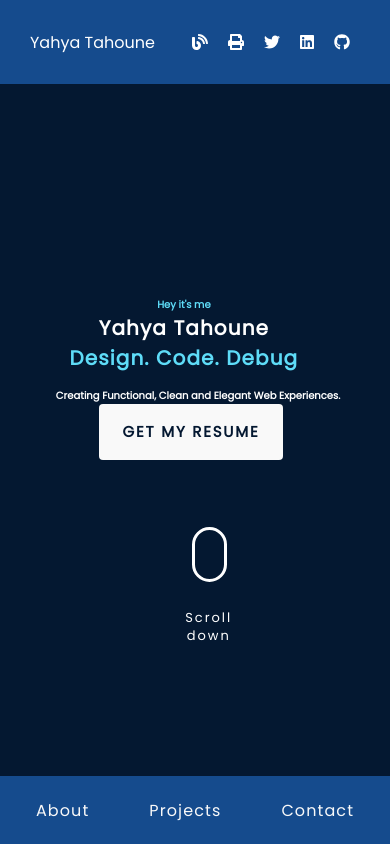
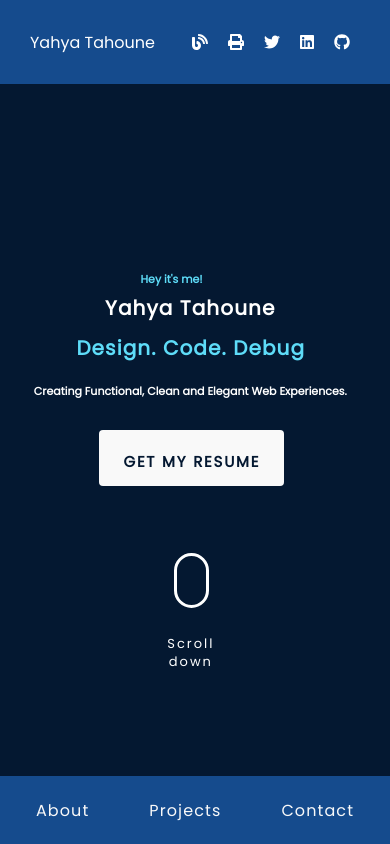
Before and after one commit to RemoteSoul-hub/portfolioYT, a React (Create React App) app: page / in a window 390 px wide. Shown: the top 844 px of the page. Built offline with nearby package versions, Linux system fonts and the light colour scheme.

Commit message:
media queries

```diff
--- a/src/App.css
+++ b/src/App.css
@@ -13,3 +13,7 @@ body {
 p {
   color: #041831;
 }
+
+a {
+  text-decoration: none;
+}
--- a/src/components/Featured.js
+++ b/src/components/Featured.js
@@ -142,7 +142,6 @@ img:hover {
 }
 `;
 const TextDescription = styled.div`
-    margin-left: 50px;
     width: 50%;
         h1 {
         transition: 50ms ease-in-out;
@@ -176,6 +175,7 @@ const Skills = styled.div`
     a {
         transition: transform .3s ease-out;
         display: inline-block;
+        text-decoration: none;
     }
     a:hover {
   transform: translate(0, -5px);
--- a/src/components/Intro.js
+++ b/src/components/Intro.js
@@ -4,7 +4,7 @@ const Intro = (props) => {
     return (
     <Container>
         <SmallerContainer>
-        <TitleSmall>Hey it's me</TitleSmall>
+        <TitleSmall>Hey it's me!</TitleSmall>
         <TitleBig>Yahya Tahoune</TitleBig>
         <TitleBig1>Design. Code. Debug</TitleBig1>
         <TitleSmall1>Creating Functional, Clean and Elegant Web Experiences.</TitleSmall1>
@@ -46,12 +46,13 @@ const Container = styled.div`
 `;
 
 const SmallerContainer = styled.div`
-        margin-right: 15%;
+        margin-right: 25%;
         margin-bottom: 5%;
         position: relative;
         white-space: nowrap;
         @media (max-width: 1000px) {
 			margin-left: 0;
+			width: auto;
         }
 `;
 
@@ -60,27 +61,43 @@ color: #5edcf8;
 font-weight: bold;
 margin-top: 15px;
 word-wrap: break-word;
+display: block;
+margin-left: 2em;
 
-@media (max-width: 1000px) {
-    font-size: 12px;
-	margin-left: 10%;
+@media (max-width: 768px) {
+    font-size: 13px;
+	margin-left: 12%;
 }
-@media (max-width: 768px) {
-    font-size: 10px;
+@media (max-width: 400px) {
+    font-size: 11px;
 }
+@media (min-width: 400px) and (max-width: 1000px) {
+		font-size: 12px;
+		padding: 10px;
+		margin-left: 13%;
+		word-wrap: break-word;
+	}
 `;
 
 const TitleBig = styled.h1`
+display: block;
     color: #fff;
     font-size: 5em;
     font-weight: bold;
     letter-spacing: 1.1px;
 	word-wrap: break-word;
-    @media (max-width: 1000px) {
+    @media (max-width: 400px) {
         font-size: 20px;
-		margin-left: 10%;
+		padding: 5px;
+		margin-left: 24%;
 		word-wrap: break-word;
     }
+	@media (min-width: 400px) and (max-width: 1000px) {
+		font-size: 20px;
+		padding: 10px;
+		margin-left: 30%;
+		word-wrap: break-word;
+	}
 `;
 
 const TitleSmall1 = styled(TitleSmall)`
@@ -93,12 +110,12 @@ const TitleBig1 = styled(TitleBig)`
 
 const Resume = styled.button`
 font-size: 15px;
-/* margin: 20px 22px 0px 0px; */
+margin-top: 2em;
 padding: 20px 24px;
 height: 56px;
 border-radius: 4px;
 cursor: pointer;
-display: flex;
+display: inline-block;
 align-items: center;
 justify-content: center;
 letter-spacing: 1.8px;
@@ -117,8 +134,11 @@ a {
 
 @media (max-width: 1000px) {
     margin-left: 25%;
-
+	text-decoration: none;
 }
+@media (min-width: 400px) and (max-width: 1000px) {
+		margin-left: 30%;
+	}
 `;
 
 const ScrollMouse = styled.div`
@@ -127,7 +147,13 @@ const ScrollMouse = styled.div`
     align-items: center;
     justify-content: center;
 	margin-top: 50px;
-	margin-right: 50px;
+	margin-right: auto;
+	margin-left: 18%;
+
+	@media (min-width: 400px) and (max-width: 1000px) {
+		margin-left: 26%;
+	}
+
    p {
   margin-left: -1px;
 }
```
